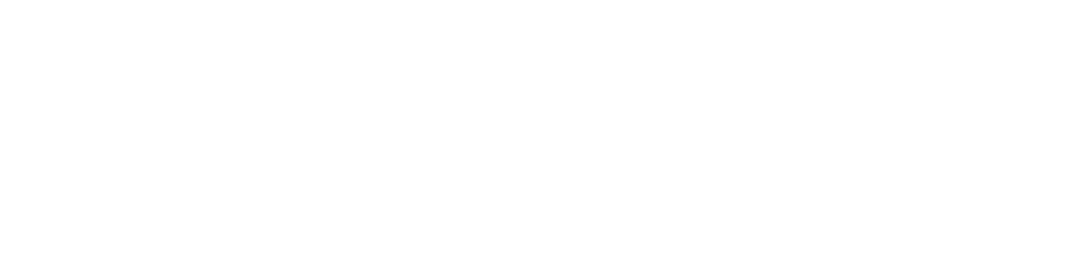
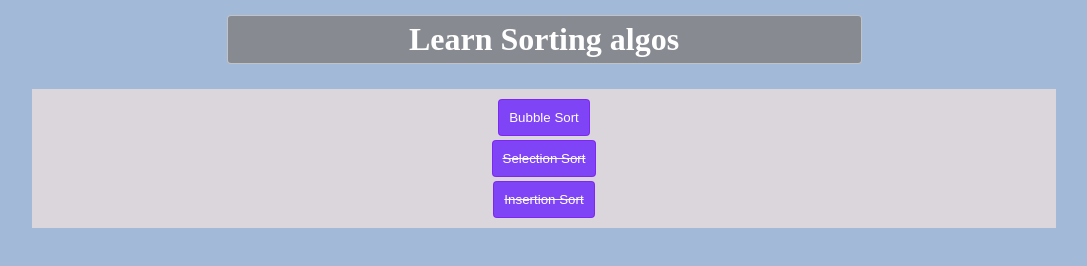
Before and after one commit to Aamreet/SortViz, a plain HTML site: page index.html in a window 1280 px wide. Shown: the whole page, without its empty margins (96-1183 px from the left). Drawn offline with Linux system fonts and the light colour scheme.

Commit message:
Updated home page Ui

```diff
--- a/index.html
+++ b/index.html
@@ -1,11 +1,110 @@
 <!DOCTYPE html>
 <html lang="en">
+
 <head>
     <meta charset="UTF-8">
     <meta name="viewport" content="width=device-width, initial-scale=1.0">
-    <title>Document</title>
+    <title>SortViz</title>
+    <style>
+        * {
+            padding: 0;
+            margin: 0;
+            box-sizing: border-box;
+        }
+
+        body {
+            background-color: #3f71af7b;
+            color: white;
+        }
+
+        header {
+            margin-top: 10px;
+            padding: 5px;
+        }
+
+        ul {
+            list-style: none;
+        }
+
+        a {
+            text-decoration: none;
+        }
+
+
+        .flex {
+            display: flex;
+            justify-content: center;
+            align-items: center;
+        }
+
+        .btn {
+            background-color: rgba(89, 6, 255, 0.703);
+            padding: 10px;
+
+            border: 1px solid rgba(128, 9, 240, 0.511);
+            border-radius: 4px;
+
+            cursor: pointer;
+            color: white;
+        }
+
+        .btn:active {
+            opacity: 0.8;
+        }
+
+        /* selectors */
+        .banner-text {
+            text-align: center;
+            width: 50%;
+            margin-inline: auto;
+            background-color: rgba(129, 126, 126, 0.789);
+            padding: 5px;
+            border: 1px solid rgba(255, 255, 255, 0.484);
+            border-radius: 4px;
+        }
+
+        .banner-text:hover {
+            cursor: default;
+        }
+
+        .main {
+            background-color: #e9ddddca;
+            width: 80%;
+            margin-block: 20px;
+            margin-inline: auto;
+            padding: 10px;
+        }
+
+        .sub-main {
+            flex-direction: column;
+            gap: 4px;
+        }
+    </style>
 </head>
+
 <body>
+    <header>
+        <h1 class="banner-text">Learn Sorting algos</h1>
 
+    </header>
+    <div class="main">
+        <ul class="sub-main flex">
+            <li>
+                <a href="views/bubble.html">
+                    <button class="btn">Bubble Sort</button>
+                </a>
+            </li>
+            <li>
+                <a href="">
+                    <button class="btn" title="This is not completed yet"><strike>Selection Sort</strike></button>
+                </a>
+
+            </li>
+            <li>
+                <a href=""><button class="btn" title="This is not completed yet"><strike>Insertion Sort</strike></button></a>
+            </li>
+        </ul>
+    </div>
 </body>
+
 </html>
```
Also changed, not shown: views/bubble.html (renamed from bubble.html, +2 -5 lines), scripts/script.js (renamed from script.js), stylesheets/bubble.css (renamed from style.css).
